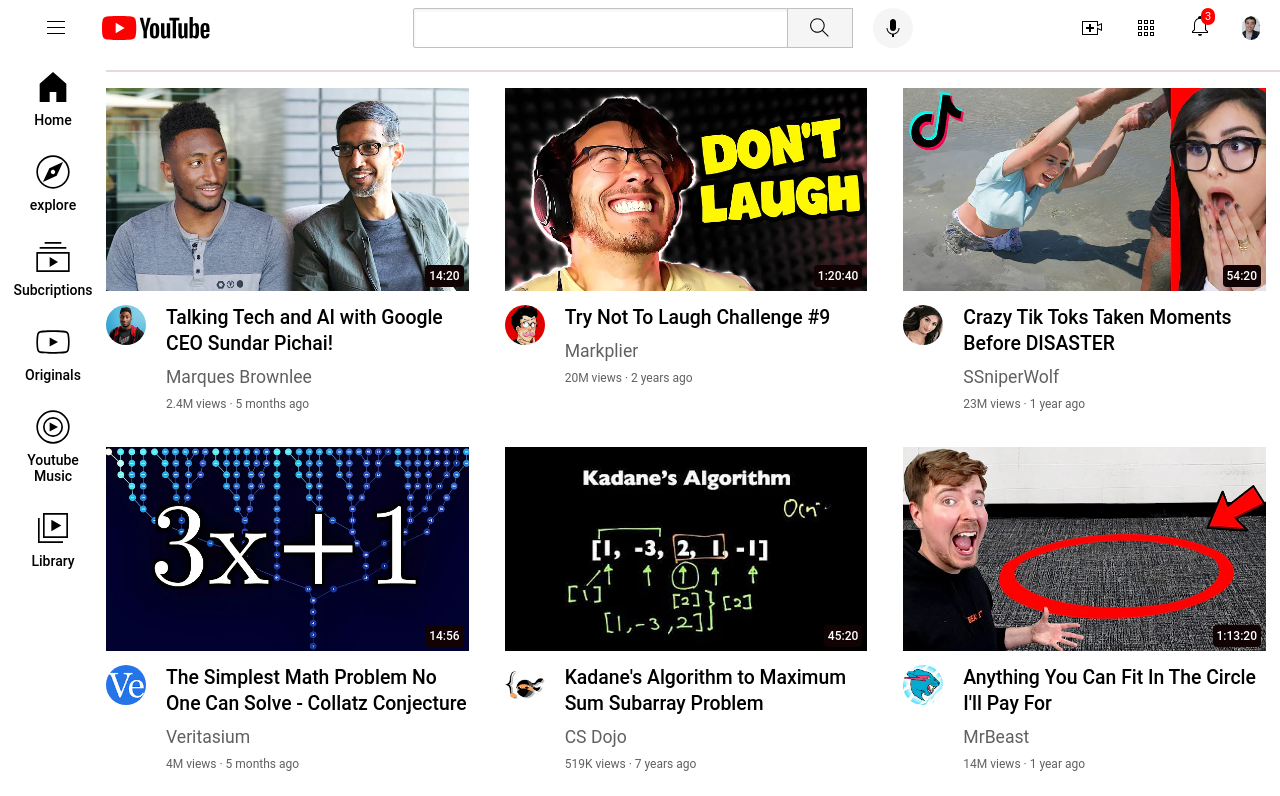
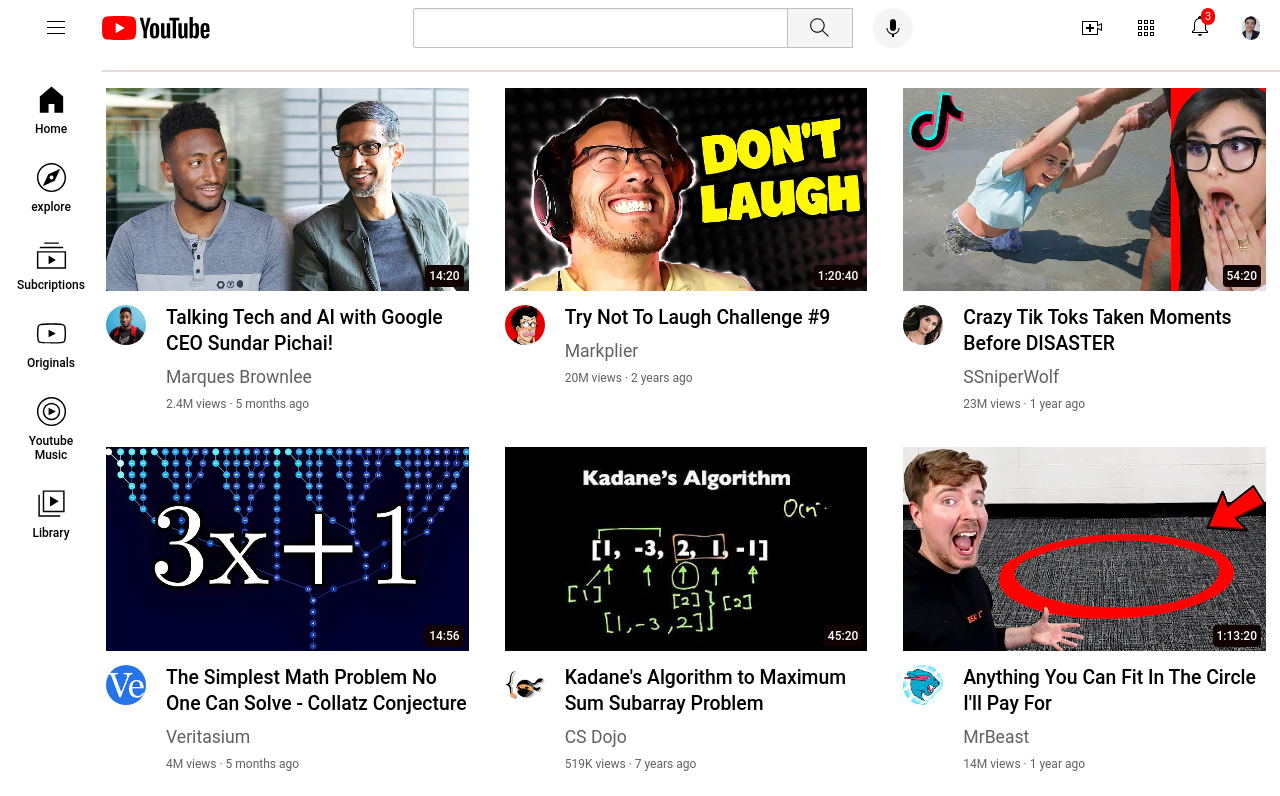
Before and after one commit to Dannycharis/youtubeclone, a plain HTML site: page index.html in a window 1280 px wide. Shown: the top 796 px of the page. Drawn offline with Linux system fonts and the light colour scheme.

Commit message:
Update sidebar.css

```diff
--- a/css/sidebar.css
+++ b/css/sidebar.css
@@ -2,10 +2,10 @@
 .sidebar {
     position: fixed;
     background-color: white;
-    top: 55px;
+    top: 70px;
     left: 0;
     bottom: 0;
-    width: 90px;
+    width:86px;
     padding-left: 8px;
     padding-right: 8px;
     z-index: 200;
@@ -32,7 +32,7 @@
 
 
 .sidebar-link img {
-    width: 40px;
+    width: 35px;
 }
 
 .sidebar-link:active{
@@ -42,7 +42,8 @@
 
 .sidebar-link div {
     font-family: Roboto, Arial;
-    font-size: 14px;
+    font-size: 12px;
     font-weight: 500;
     text-align: center;
+
 }
```
